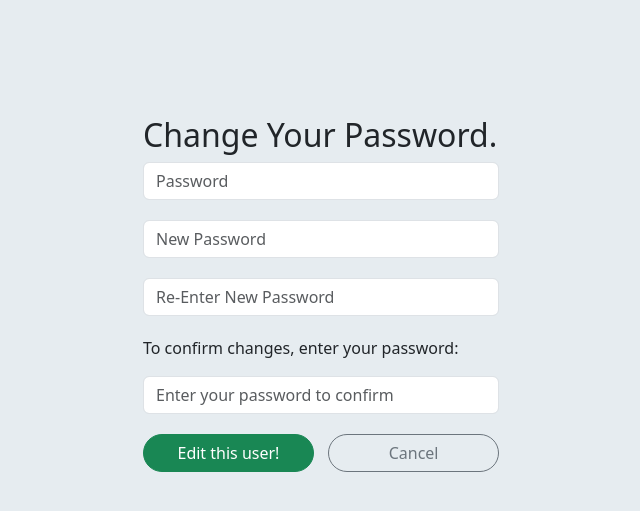
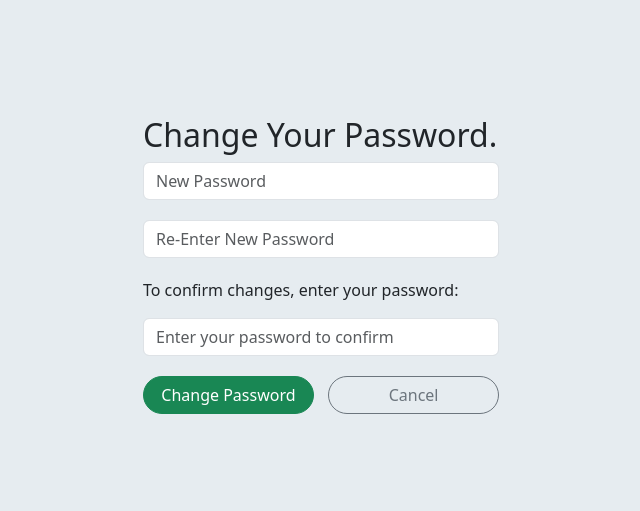
Before and after one commit to Plumleyr/Twitter-Clone, a Flask app: template templates/users/editpass.html in a window 1280 px wide. Shown: the part 46-557 px from the top of the page, without its empty margins (319-959 px from the left). Run offline with Flask 2, Linux system fonts and the light colour scheme; the template is opened without the code that fills it: values that come from a table or form of the project are taken from there, others are empty; some libraries are stand-ins or nearby versions.

Commit message:
added password changing

```diff
--- a/app.py
+++ b/app.py
@@ -4,7 +4,7 @@ from flask import Flask, render_template, request, flash, redirect, session, g,
 from flask_debugtoolbar import DebugToolbarExtension
 from sqlalchemy.exc import IntegrityError
 
-from forms import UserAddForm, LoginForm, MessageForm, UserEditForm
+from forms import UserAddForm, LoginForm, MessageForm, UserEditForm, UserEditPasswordForm
 from models import db, connect_db, User, Message, Likes
 
 CURR_USER_KEY = "curr_user"
@@ -305,6 +305,29 @@ def show_likes(user_id):
                 .all())
 
     return render_template('users/likes.html', user = user, messages = messages)
+
+@app.route("/users/password", methods = ["GET", "POST"])
+def change_password():
+    if not g.user:
+        flash("Access unauthorized.", "danger")
+        return redirect("/")
+
+    form = UserEditPasswordForm()
+    if form.validate_on_submit():
+        user = User.authenticate(g.user.username,
+                                form.password.data)
+        if user:
+            new_password = User.hash_pass(form.new_password.data)
+            print(new_password)
+            user.password = new_password
+            db.session.commit()
+            flash("Password Updated", "success")
+            return redirect(url_for('users_show', user_id = g.user.id))
+        else:
+            flash("Incorrect Information Entered", "danger")
+            return redirect(url_for('users_show', user_id = g.user.id))
+
+    return render_template('users/editpass.html', form = form)
 ##############################################################################
 # Messages routes:
 
--- a/forms.py
+++ b/forms.py
@@ -1,6 +1,6 @@
 from flask_wtf import FlaskForm
 from wtforms import StringField, PasswordField, TextAreaField
-from wtforms.validators import DataRequired, Email, Length
+from wtforms.validators import DataRequired, Email, Length, EqualTo
 
 
 class MessageForm(FlaskForm):
@@ -37,5 +37,5 @@ class UserEditForm(FlaskForm):
 class UserEditPasswordForm(FlaskForm):
 
     password = PasswordField('Password', validators = [Length(min=6)])
-    new_password = PasswordField('New Password', validators = [Length(min=6)])
-    reenter_new_password = PasswordField('Re-Enter New Password', validators = [Length(min=6)])
+    new_password = PasswordField('New Password', validators = [Length(min=6), EqualTo('confirm', message='Passwords Must Match')])
+    confirm = PasswordField('Re-Enter New Password', validators = [Length(min=6)])
--- a/models.py
+++ b/models.py
@@ -171,7 +171,8 @@ class User(db.Model):
 
     @classmethod
     def hash_pass(cls, password):
-        hashed_pwd= bcrypt.generate_password_hash(password.decode('UTF-8'))
+        hashed_pwd= bcrypt.generate_password_hash(password)
+        return hashed_pwd.decode('UTF-8')
 
 
 class Message(db.Model):
--- a/templates/users/detail.html
+++ b/templates/users/detail.html
@@ -38,6 +38,7 @@
           <div class="ml-auto">
             {% if g.user.id == user.id %}
             <a href="/users/profile" class="btn btn-outline-secondary">Edit Profile</a>
+            <a href="/users/password" class="btn btn-outline-info ml-2">Change Password</a>
             <form method="POST" action="/users/delete" class="form-inline">
               <button class="btn btn-outline-danger ml-2">Delete Profile</button>
             </form>
--- a/templates/users/editpass.html
+++ b/templates/users/editpass.html
@@ -8,7 +8,7 @@
       <form method="POST" id="user_password_form">
         {{ form.hidden_tag() }}
 
-        {% for field in form if field.widget.input_type != 'hidden' %}
+        {% for field in form if field.widget.input_type != 'hidden' and field.name != 'password' %}
           {% for error in field.errors %}
             <span class="text-danger">{{ error }}</span>
           {% endfor %}
@@ -26,7 +26,7 @@
         {{ form.password(placeholder="Enter your password to confirm", class="form-control") }}
 
         <div class="edit-btn-area">
-          <button class="btn btn-success">Edit this user!</button>
+          <button class="btn btn-success">Change Password</button>
           <a href="/users/{{ g.user.id }}" class="btn btn-outline-secondary">Cancel</a>
         </div>
       </form>
```
